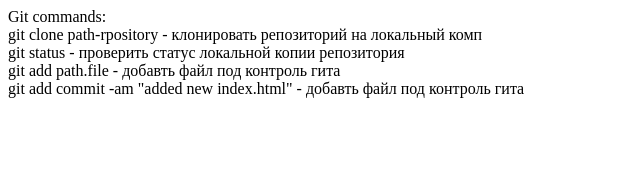
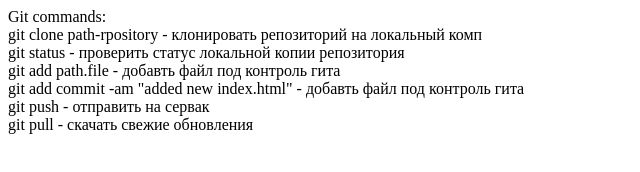
Before and after one commit to mr-african/first-app, a plain HTML site: page index.html in a window 1280 px wide. Shown: the whole page, without its empty margins (0-640 px from the left). Drawn offline with Linux system fonts and the light colour scheme.

Commit message:
added commands

```diff
--- a/index.html
+++ b/index.html
@@ -12,3 +12,9 @@
 <div>
 	git add commit -am "added new index.html" - добавть файл под контроль гита
 </div>
+<div>
+	git push - отправить на сервак
+</div>
+<div>
+	git pull - скачать свежие обновления
+</div>
```
